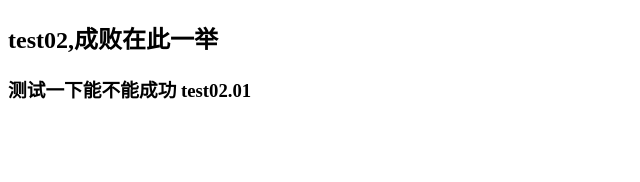
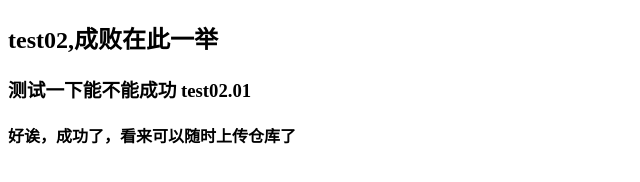
Before and after one commit to Buxin-Emilio/test02, a plain HTML site: page index.html in a window 1280 px wide. Shown: the whole page, without its empty margins (0-640 px from the left). Drawn offline with Linux system fonts and the light colour scheme.

Commit message:
test02.02

```diff
--- a/index.html
+++ b/index.html
@@ -8,5 +8,6 @@
 <body>
     <h2>test02,成败在此一举</h2>
     <h3>测试一下能不能成功 test02.01</h3>
+    <h4>好诶，成功了，看来可以随时上传仓库了</h4>
 </body>
 </html>
```
